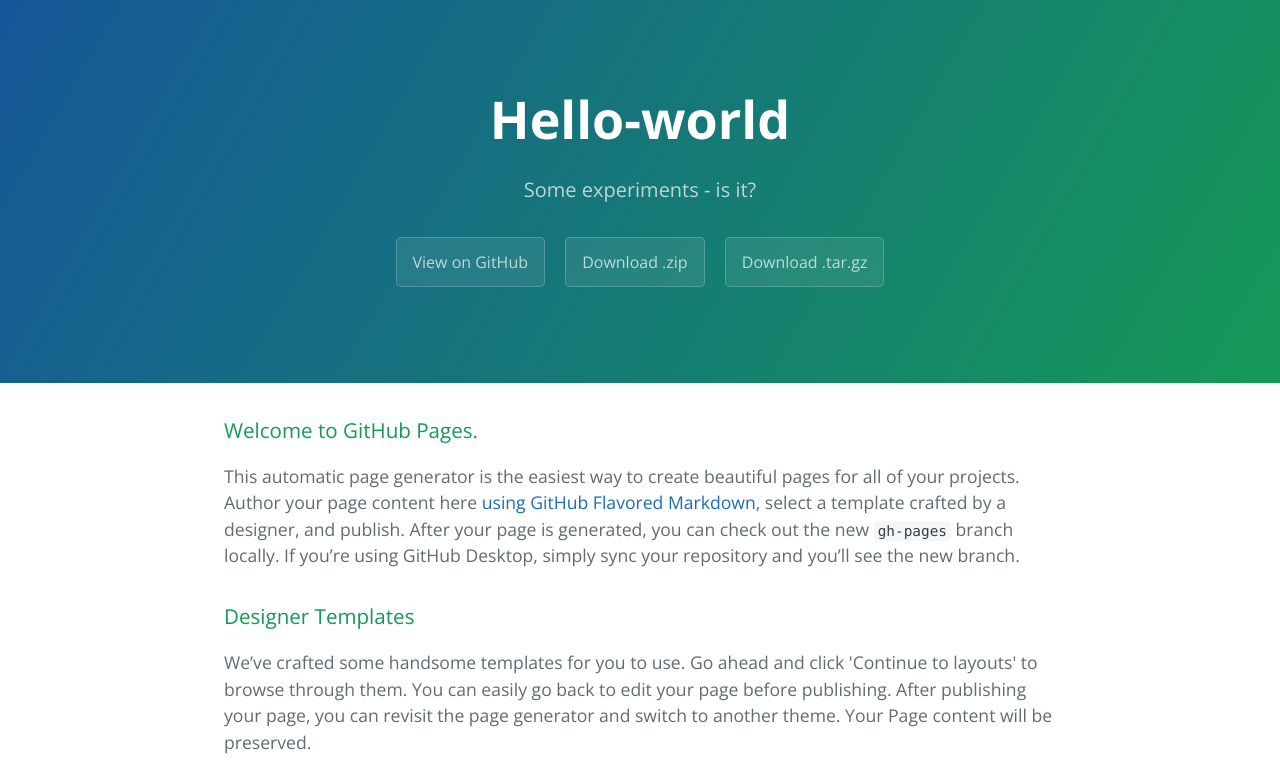
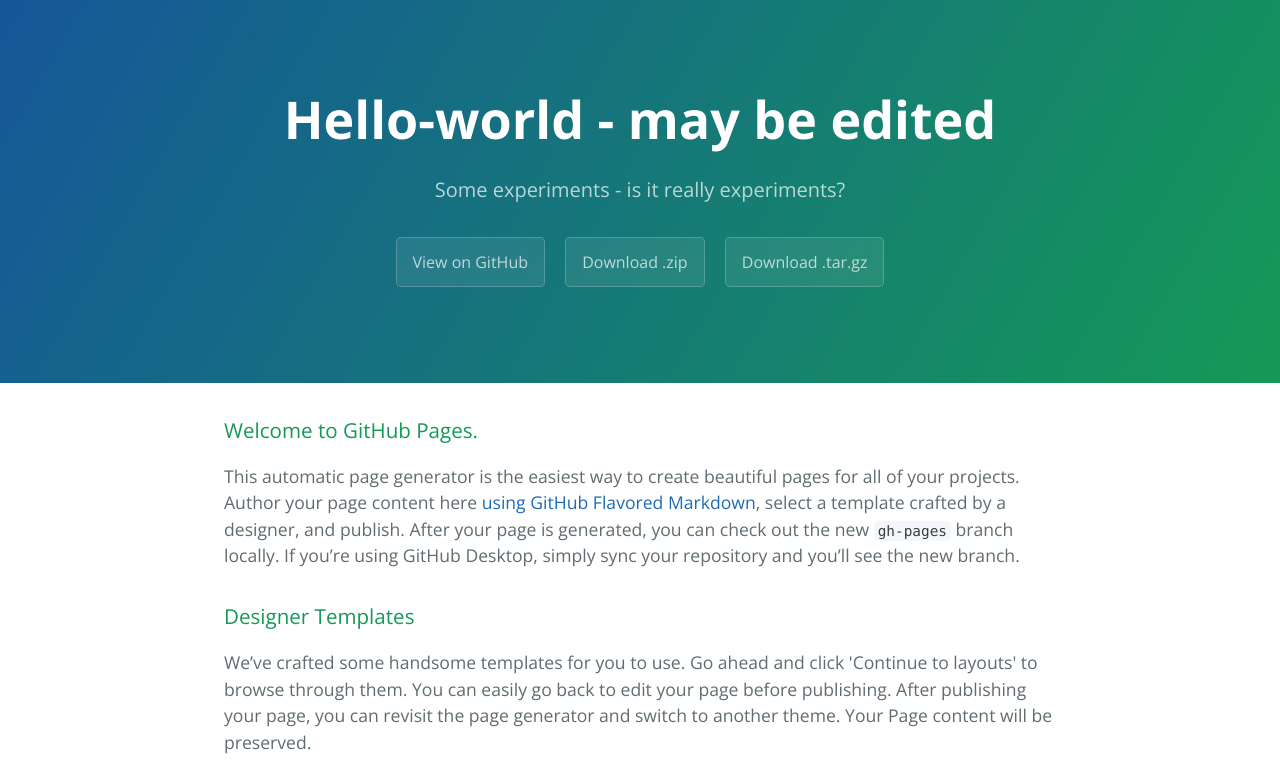
Before and after one commit to khvb/Hello-World, a plain HTML site: page index.html in a window 1280 px wide. Shown: the top 784 px of the page. Drawn offline with nearby package versions, Linux system fonts and the light colour scheme.

Commit message:
Update index.html

```diff
--- a/index.html
+++ b/index.html
@@ -11,8 +11,8 @@
   </head>
   <body>
     <section class="page-header">
-      <h1 class="project-name">Hello-world</h1>
-      <h2 class="project-tagline">Some experiments - is it?</h2>
+      <h1 class="project-name">Hello-world - may be edited</h1>
+      <h2 class="project-tagline">Some experiments - is it really experiments?</h2>
       <a href="https://github.com/khvb/hello-world" class="btn">View on GitHub</a>
       <a href="https://github.com/khvb/hello-world/zipball/master" class="btn">Download .zip</a>
       <a href="https://github.com/khvb/hello-world/tarball/master" class="btn">Download .tar.gz</a>
```
